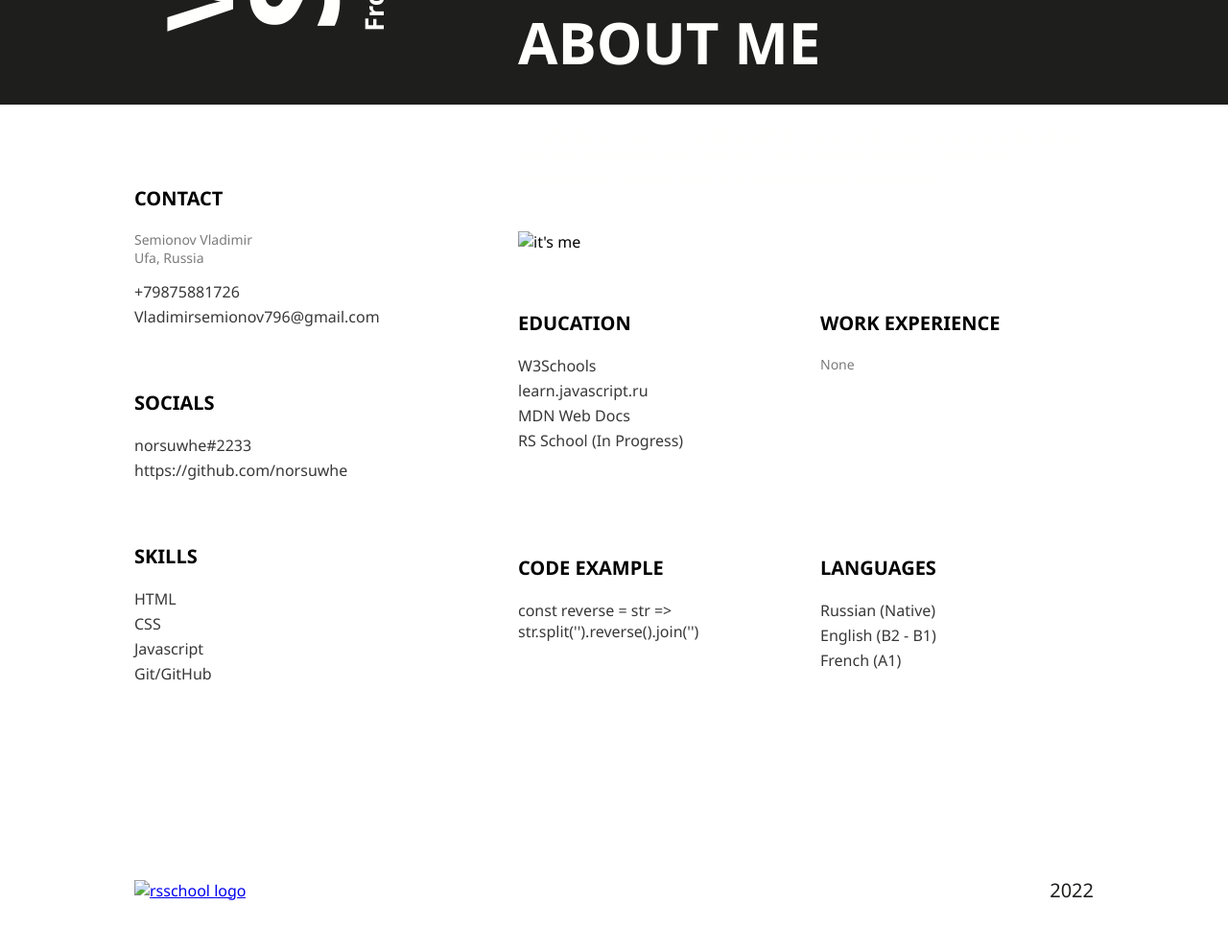
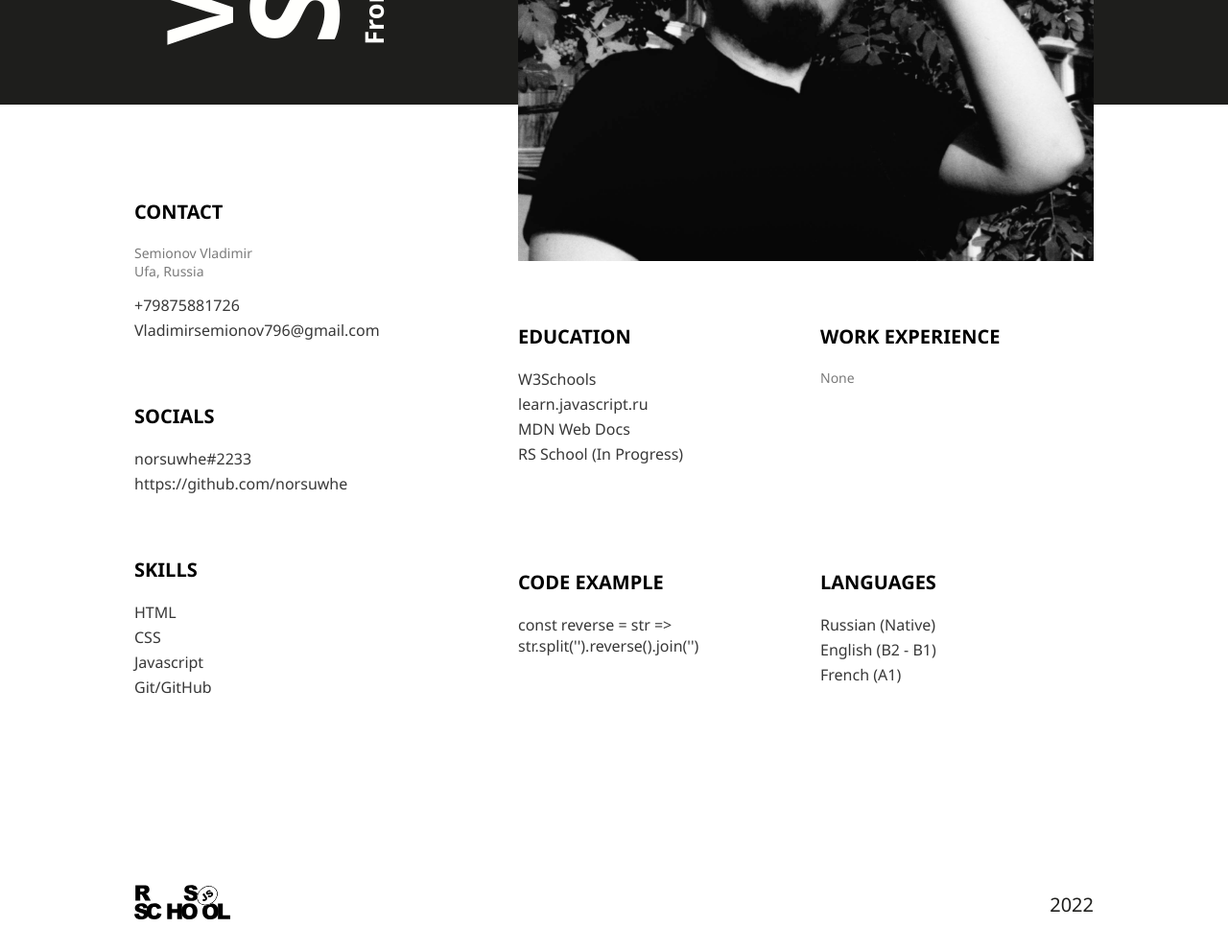
Before and after one commit to norsuwhe/rsschool-cv, a plain HTML site: page index.html in a window 1280 px wide. Shown: the part 716-1708 px from the top of the page at 96% size. Drawn offline with Linux system fonts and the light colour scheme; the site is published under a folder, as on GitHub Pages, so addresses that start at the root find nothing.

Commit message:
fix: fixed imgs

```diff
--- a/index.html
+++ b/index.html
@@ -26,7 +26,7 @@
                     I really like to create something with my own hands, learn and immediately put this new knowledge
                     into practice. I am a creative person, I enjoy film photography, writing music and solve problems
                     creatively.</p>
-                <img src="/imgs/me.jpg" alt="it's me" class="header__my-img">
+                <img src="imgs/me.jpg" alt="it's me" class="header__my-img">
             </div>
         </header>
         <main class="main">
@@ -78,7 +78,7 @@
             </div>
         </main>
         <footer class="footer">
-            <a href="https://rs.school/js-stage0/"> <img class="footer__logo" src="/imgs/rs_school_js.svg"
+            <a href="https://rs.school/js-stage0/"> <img class="footer__logo" src="imgs/rs_school_js.svg"
                     alt="rsschool logo"></a>
             <p class="footer__text">2022</p>
         </footer>
```
